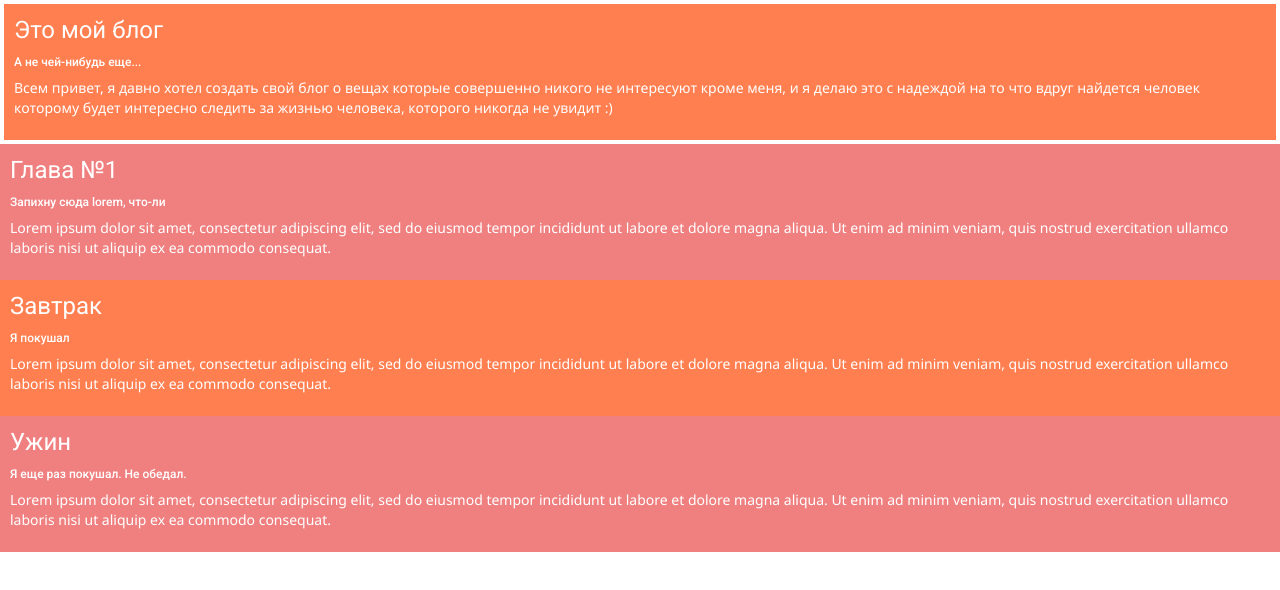
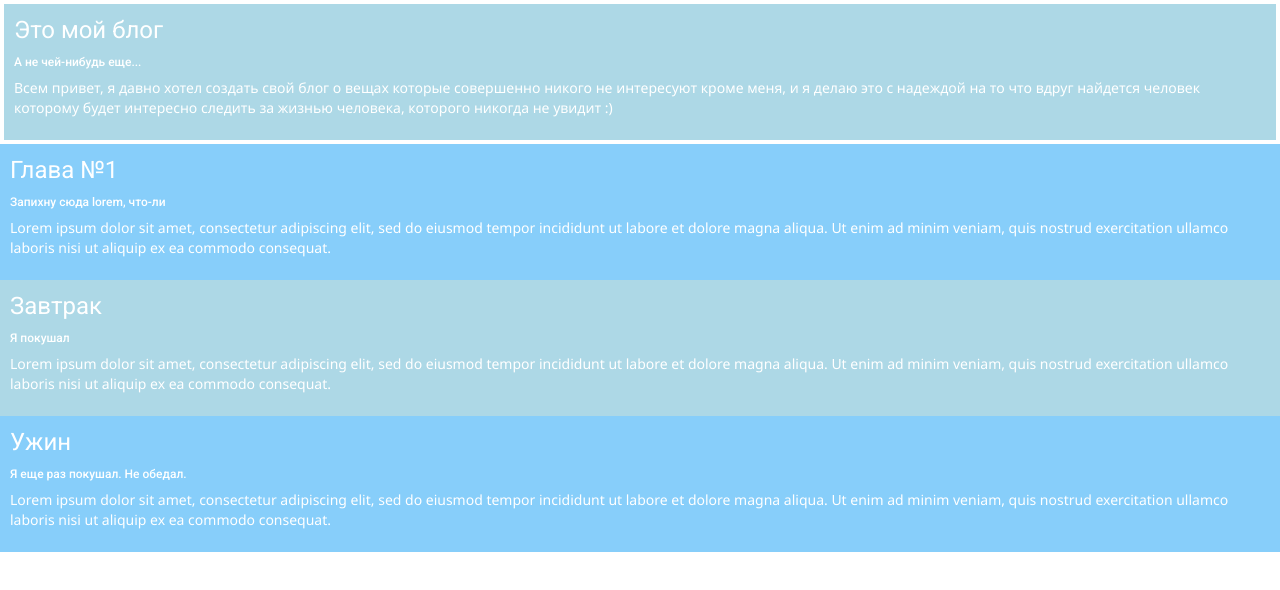
Before and after one commit to Mehoff/angular-step, an Angular app in the folder application/: page / in a window 1280 px wide. Shown: the top 590 px of the page. Built offline with nearby package versions, Linux system fonts and the light colour scheme.

Commit message:
BugFixes

```diff
--- a/application/src/app/article-list/article-list.component.css
+++ b/application/src/app/article-list/article-list.component.css
@@ -1,9 +1,9 @@
 .odd{
-    background-color: coral;
+    background-color: lightskyblue;
 }
 
 .even{
-    background-color: lightcoral;
+    background-color: lightblue;
 }
 
 ul{
--- a/application/src/app/article-list/article-list.component.html
+++ b/application/src/app/article-list/article-list.component.html
@@ -1,6 +1,6 @@
 <!-- Articles -->
 <ul>
-    <li *ngFor="let article of articles" [ngClass]="(article.id % 2 === 0) ? 'even' : 'odd'">
+    <li *ngFor="let article of articles; let i = index" [ngClass]="(i % 2 === 0) ? 'even' : 'odd'" (click)="onClick(article.id)">
         <h1>{{article.title}}</h1>
         <h2>{{article.subtitle}}</h2>
         <p>{{article.text}}</p>
--- a/application/src/app/article-list/article-list.component.ts
+++ b/application/src/app/article-list/article-list.component.ts
@@ -14,6 +14,11 @@ export class ArticleListComponent implements OnInit {
   ngOnInit(): void {
   }
 
+  onClick(id: number){
+    //Navigate to Article Page or change className from 'closed' to 'opened'
+    alert(this.articles.find((article) => article.id == id)?.title)
+  }
+
   articles: Article[] = ARTICLES;
 
 }
--- a/application/src/app/models/article.ts
+++ b/application/src/app/models/article.ts
@@ -1,13 +1,22 @@
 export class Article{
-    id: number | -1;
-    title: string | null;
-    subtitle: string | null;
-    text: string | null;
+    id: number;
+    title: string;
+    subtitle: string;
+    text: string;
+    date?: Date;
+    imgUri?: string;
 
-    constructor(id: number, title: string, subtitle: string, text: string){
+    constructor(id: number, title: string, subtitle: string, text: string, date?: Date, imgUri?: string){
         this.id = id;
         this.title = title;
         this.subtitle = subtitle;
         this.text = text;
+
+        if(imgUri)
+            this.imgUri = imgUri;
+
+        if(date)
+            this.date = date;
+
     }
 }
```
Also changed, not shown: 2 other files (tests, documents, lock files or other folders).
